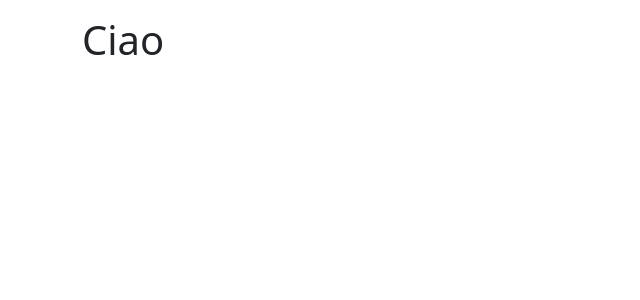
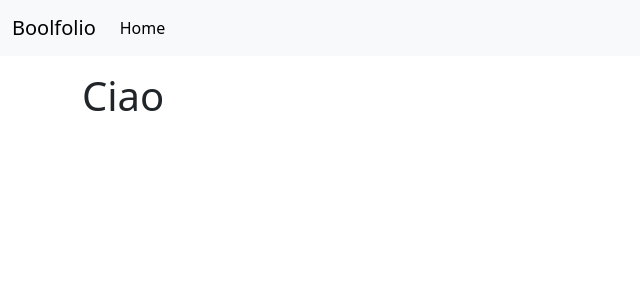
Before and after one commit to Christian-Beninati/vite-boolfolio, a Vue app: page / in a window 1280 px wide. Shown: the top 300 px of the page, without its empty margins (0-640 px from the left). Built offline with nearby package versions, Linux system fonts and the light colour scheme.

Commit message:
Added Header

```diff
--- a/src/App.vue
+++ b/src/App.vue
@@ -1,11 +1,12 @@
 <script >
-
+import AppHeader from './components/AppHeader.vue';
 export default {
-
+  components: { AppHeader }
 }
 </script>
 
 <template>
+  <AppHeader />
   <main class="container my-3">
     <h1>Ciao</h1>
   </main>
--- /dev/null
+++ b/src/components/AppHeader.vue
@@ -0,0 +1,29 @@
+<script >
+
+export default {
+    name: 'AppHeader'
+}
+</script>
+
+<template>
+    <header>
+        <nav class="navbar navbar-expand-lg bg-body-tertiary">
+            <div class="container-fluid">
+                <a class="navbar-brand" href="#">Boolfolio</a>
+                <button class="navbar-toggler" type="button" data-bs-toggle="collapse" data-bs-target="#navbarNav"
+                    aria-controls="navbarNav" aria-expanded="false" aria-label="Toggle navigation">
+                    <span class="navbar-toggler-icon"></span>
+                </button>
+                <div class="collapse navbar-collapse" id="navbarNav">
+                    <ul class="navbar-nav">
+                        <li class="nav-item">
+                            <a class="nav-link active" aria-current="page" href="#">Home</a>
+                        </li>
+                    </ul>
+                </div>
+            </div>
+        </nav>
+    </header>
+</template>
+
+<style ></style>
```
